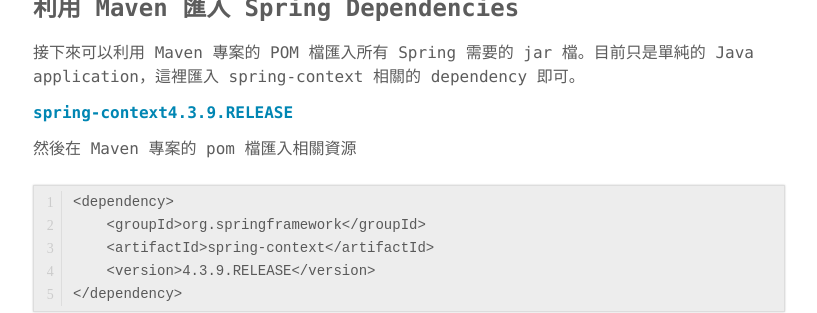
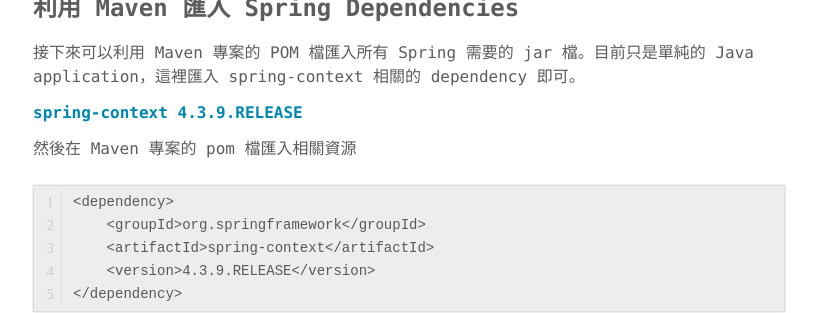
Before and after one commit to securenai/securenai.github.io, a Jekyll site: the page built from spring/spring_page2.md, in a window 1280 px wide and 900 px high, scrolled down 617 px, cut to the strip 157-470 px from the top of the window. Shown: the whole strip, without its empty margins (231-1048 px from the left). Built offline with Jekyll 4.4.1, drawn with Linux system fonts in a browser that asks for light colours; our own code applies the rules of GitHub Pages for plain Markdown files.

Commit message:
Update spring_page2.md

````diff
--- a/spring/spring_page2.md
+++ b/spring/spring_page2.md
@@ -27,7 +27,7 @@
 ### 利用 Maven 匯入 Spring Dependencies
 接下來可以利用 Maven 專案的 POM 檔匯入所有 Spring 需要的 jar 檔。目前只是單純的 Java application，這裡匯入 spring-context 相關的 dependency 即可。
 
-**<a href="https://mvnrepository.com/artifact/org.springframework/spring-context/4.3.9.RELEASE" target="_blank">spring-context4.3.9.RELEASE</a>**
+**<a href="https://mvnrepository.com/artifact/org.springframework/spring-context/4.3.9.RELEASE" target="_blank">spring-context 4.3.9.RELEASE</a>**
 
 然後在 Maven 專案的 pom 檔匯入相關資源
 ```
````
